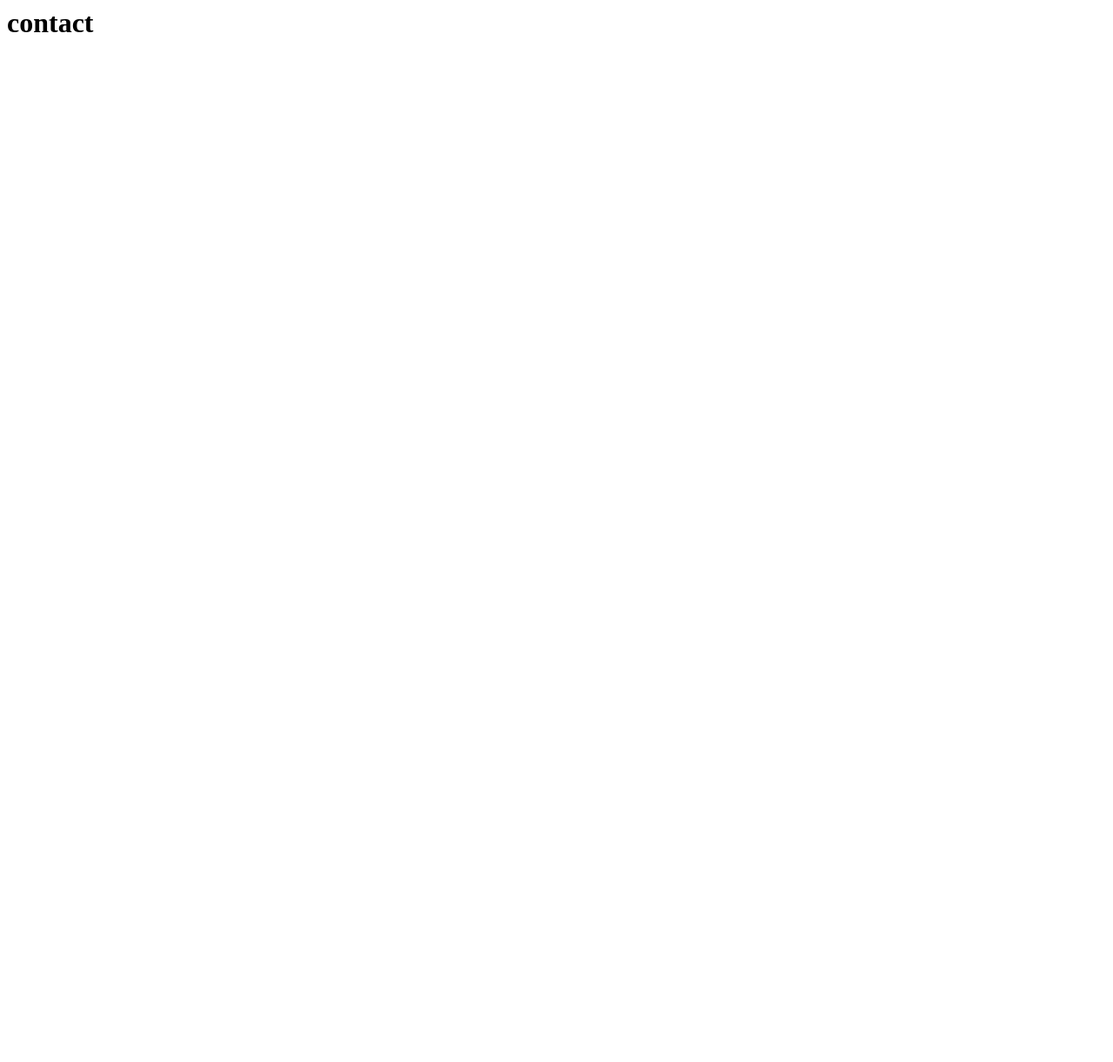
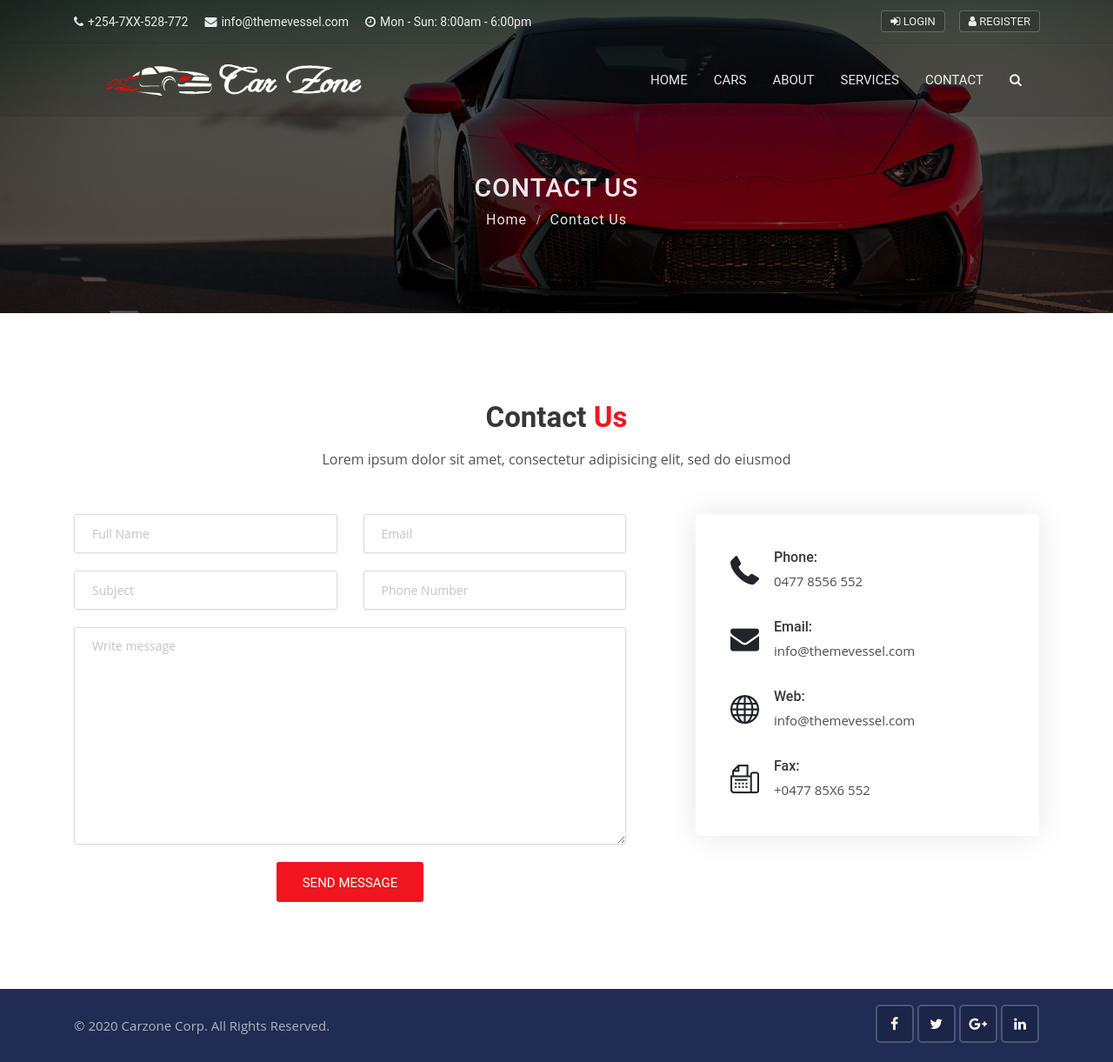
Before and after one commit to Josephkimanikahenia/carhire, a Django app: page /contact in a window 1280 px wide. Before the commit the page is almost empty. Shown: the whole page at 87% size. Before the commit the page ends 37 px from the top, so only its background shows below. Run offline with Django 3.2, Linux system fonts and the light colour scheme; some libraries are stand-ins or nearby versions.

Commit message:
contact intergration

```diff
--- a/templates/pages/contact.html
+++ b/templates/pages/contact.html
@@ -1 +1,112 @@
-<h1> contact </h1>
+{% extends 'base.html' %}
+
+{% block content %}
+
+{% load static %}
+
+<!-- Sub banner start -->
+<div class="sub-banner overview-bgi">
+    <div class="container breadcrumb-area">
+        <div class="breadcrumb-areas">
+            <h1>Contact Us</h1>
+            <ul class="breadcrumbs">
+                <li><a href="{% url 'home' %}">Home</a></li>
+                <li class="active">Contact Us</li>
+            </ul>
+        </div>
+    </div>
+</div>
+<!-- Sub Banner end -->
+
+<!-- Contact 2 start -->
+<div class="contact-2 content-area-5">
+    <div class="container">
+        <!-- Main title -->
+        <div class="main-title text-center">
+            <h1>Contact <span>Us</span></h1>
+            <p>Lorem ipsum dolor sit amet, consectetur adipisicing elit, sed do eiusmod</p>
+        </div>
+        <form action="#" method="POST" enctype="multipart/form-data">
+            <div class="row">
+                <div class="col-lg-7">
+                    <div class="row">
+                        <div class="col-md-6 text-left">
+                            <div class="form-group name">
+                                <input type="text" name="name" class="form-control" placeholder="Full Name" required>
+                            </div>
+                        </div>
+                        <div class="col-md-6">
+                            <div class="form-group email">
+                                <input type="email" name="email" class="form-control" placeholder="Email" required>
+                            </div>
+                        </div>
+                        <div class="col-md-6">
+                            <div class="form-group subject">
+                                <input type="text" name="subject" class="form-control" placeholder="Subject" required>
+                            </div>
+                        </div>
+                        <div class="col-md-6">
+                            <div class="form-group number">
+                                <input type="text" name="phone" class="form-control" placeholder="Phone Number">
+                            </div>
+                        </div>
+                        <div class="col-md-12">
+                            <div class="form-group message">
+                                <textarea class="form-control" name="message" placeholder="Write message"></textarea>
+                            </div>
+                        </div>
+                        <div class="col-md-12">
+                            <div class="send-btn text-center">
+                                <button type="submit" class="btn btn-md button-theme">Send Message</button>
+                            </div>
+                        </div>
+                    </div>
+                </div>
+                <div class="col-lg-5">
+                    <div class="contact-info-2">
+                        <div class="ci-box">
+                            <div class="icon">
+                                <i class="flaticon-phone"></i>
+                            </div>
+                            <div class="detail">
+                                <h5>Phone:</h5>
+                                <p><a href="#">0477 8556 552</a></p>
+                            </div>
+                        </div>
+                        <div class="ci-box">
+                            <div class="icon">
+                                <i class="flaticon-mail"></i>
+                            </div>
+                            <div class="detail">
+                                <h5>Email:</h5>
+                                <p><a href="#">info@themevessel.com</a></p>
+                            </div>
+                        </div>
+                        <div class="ci-box">
+                            <div class="icon">
+                                <i class="flaticon-earth"></i>
+                            </div>
+                            <div class="detail">
+                                <h5>Web:</h5>
+                                <p><a href="#">info@themevessel.com</a></p>
+                            </div>
+                        </div>
+                        <div class="ci-box mb-0">
+                            <div class="icon">
+                                <i class="flaticon-fax"></i>
+                            </div>
+                            <div class="detail">
+                                <h5>Fax:</h5>
+                                <p><a href="#">+0477 85X6 552</a></p>
+                            </div>
+                        </div>
+                    </div>
+                </div>
+            </div>
+        </form>
+    </div>
+</div>
+<!-- Contact 2 end -->
+
+
+{% endblock  %}
```
Also changed, not shown: templates/pages/about.html (+10 -0 lines).
